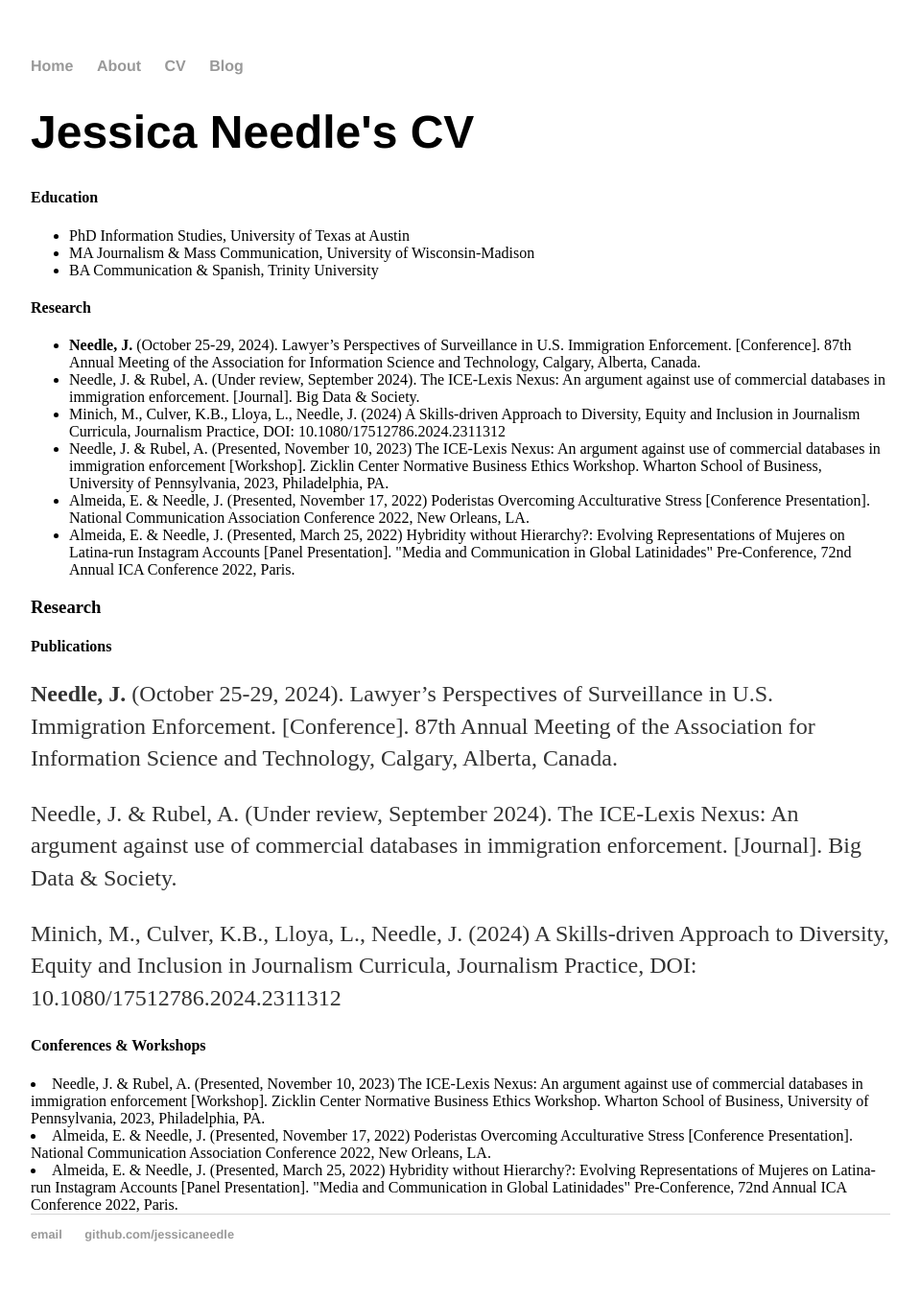
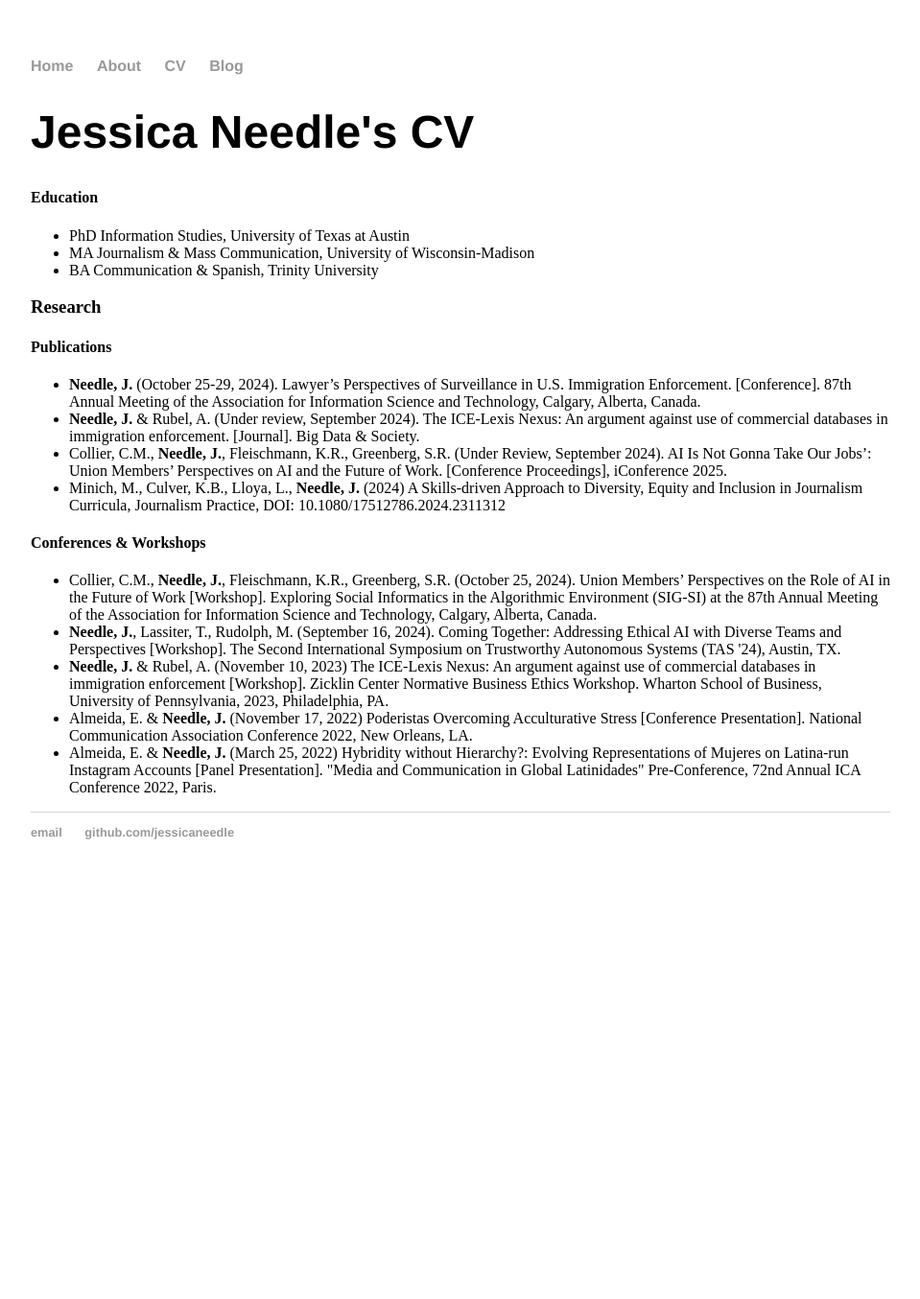
Before and after one commit to jessicaneedle/jessicaneedle.github.io, a Jekyll site: the page built from cv/index.html, in a window 1280 px wide. Shown: the whole page at 96% size, without its empty margins (160-1119 px from the left). Built offline with Jekyll 4.4.1, drawn with Linux system fonts in a browser that asks for light colours; after the commit the page ends 935 px from its top, so only the background shows below that.

Commit message:
Update index.html
updates content

```diff
--- a/cv/index.html
+++ b/cv/index.html
@@ -11,26 +11,22 @@ title: Jessica Needle
             <li>BA Communication & Spanish, Trinity University</li>
           </ul>
 
-	 <h4>Research</h4>
-          <ul>
+	 <h3>Research</h3>
+        <h4>Publications</h4>
+
+	<ul>
             <li><b>Needle, J.</b> (October 25-29, 2024). Lawyer’s Perspectives of Surveillance in U.S. Immigration Enforcement. [Conference]. 87th Annual Meeting of the Association for Information Science and Technology, Calgary, Alberta, Canada.</li>
-            <li>Needle, J. & Rubel, A. (Under review, September 2024). The ICE-Lexis Nexus: An argument against use of commercial databases in immigration enforcement. [Journal]. Big Data & Society.</li>
-            <li>Minich, M., Culver, K.B., Lloya, L., Needle, J. (2024) A Skills-driven Approach to Diversity, Equity and Inclusion in Journalism Curricula, Journalism Practice, DOI: 10.1080/17512786.2024.2311312</li>
-	    <li>Needle, J. & Rubel, A. (Presented, November 10, 2023) The ICE-Lexis Nexus: An argument against use of commercial databases in immigration enforcement [Workshop]. Zicklin Center Normative Business Ethics Workshop. Wharton School of Business, University of Pennsylvania, 2023, Philadelphia, PA. </li>
-	    <li>Almeida, E. & Needle, J. (Presented, November 17, 2022) Poderistas Overcoming Acculturative Stress [Conference Presentation]. National Communication Association Conference 2022, New Orleans, LA. </li>
-            <li>Almeida, E. & Needle, J. (Presented, March 25, 2022) Hybridity without Hierarchy?: Evolving Representations of Mujeres on Latina-run Instagram Accounts [Panel Presentation]. "Media and Communication in Global Latinidades" Pre-Conference, 72nd Annual ICA Conference 2022, Paris.</li>
+            <li><b>Needle, J.</b> & Rubel, A. (Under review, September 2024). The ICE-Lexis Nexus: An argument against use of commercial databases in immigration enforcement. [Journal]. Big Data & Society.</li>
+            <li>Collier, C.M., <b>Needle, J.</b>, Fleischmann, K.R., Greenberg, S.R. (Under Review, September 2024). AI Is Not Gonna Take Our Jobs’: Union Members’ Perspectives on AI and the Future of Work. [Conference Proceedings], iConference 2025.</li>
+	    <li>Minich, M., Culver, K.B., Lloya, L., <b>Needle, J.</b> (2024) A Skills-driven Approach to Diversity, Equity and Inclusion in Journalism Curricula, Journalism Practice, DOI: 10.1080/17512786.2024.2311312</li>
 	  </ul>
 
-	 <h3>Research</h3>
-
-	<h4>Publications</h4>
-	<p><b>Needle, J.</b> (October 25-29, 2024). Lawyer’s Perspectives of Surveillance in U.S. Immigration Enforcement. [Conference]. 87th Annual Meeting of the Association for Information Science and Technology, Calgary, Alberta, Canada.</p>
-       	<p>Needle, J. & Rubel, A. (Under review, September 2024). The ICE-Lexis Nexus: An argument against use of commercial databases in immigration enforcement. [Journal]. Big Data & Society.</p>
- 	<p>Minich, M., Culver, K.B., Lloya, L., Needle, J. (2024) A Skills-driven Approach to Diversity, Equity and Inclusion in Journalism Curricula, Journalism Practice, DOI: 10.1080/17512786.2024.2311312</p>
-
 	<h4>Conferences & Workshops</h4>
-	    <li>Needle, J. & Rubel, A. (Presented, November 10, 2023) The ICE-Lexis Nexus: An argument against use of commercial databases in immigration enforcement [Workshop]. Zicklin Center Normative Business Ethics Workshop. Wharton School of Business, University of Pennsylvania, 2023, Philadelphia, PA. </li>
-	    <li>Almeida, E. & Needle, J. (Presented, November 17, 2022) Poderistas Overcoming Acculturative Stress [Conference Presentation]. National Communication Association Conference 2022, New Orleans, LA. </li>
-            <li>Almeida, E. & Needle, J. (Presented, March 25, 2022) Hybridity without Hierarchy?: Evolving Representations of Mujeres on Latina-run Instagram Accounts [Panel Presentation]. "Media and Communication in Global Latinidades" Pre-Conference, 72nd Annual ICA Conference 2022, Paris.</li>
+	<ul>
+	    <li>Collier, C.M., <b>Needle, J.</b>, Fleischmann, K.R., Greenberg, S.R. (October 25, 2024). Union Members’ Perspectives on the Role of AI in the Future of Work [Workshop]. Exploring Social Informatics in the Algorithmic Environment (SIG-SI) at the 87th Annual Meeting of the Association for Information Science and Technology, Calgary, Alberta, Canada.</li>
+	    <li><b>Needle, J.</b>, Lassiter, T., Rudolph, M. (September 16, 2024). Coming Together: Addressing Ethical AI with Diverse Teams and Perspectives [Workshop]. The Second International Symposium on Trustworthy Autonomous Systems (TAS '24), Austin, TX.</li>
+	    <li><b>Needle, J.</b> & Rubel, A. (November 10, 2023) The ICE-Lexis Nexus: An argument against use of commercial databases in immigration enforcement [Workshop]. Zicklin Center Normative Business Ethics Workshop. Wharton School of Business, University of Pennsylvania, 2023, Philadelphia, PA.</li>
+	    <li>Almeida, E. & <b>Needle, J.</b> (November 17, 2022) Poderistas Overcoming Acculturative Stress [Conference Presentation]. National Communication Association Conference 2022, New Orleans, LA. </li>
+            <li>Almeida, E. & <b>Needle, J.</b> (March 25, 2022) Hybridity without Hierarchy?: Evolving Representations of Mujeres on Latina-run Instagram Accounts [Panel Presentation]. "Media and Communication in Global Latinidades" Pre-Conference, 72nd Annual ICA Conference 2022, Paris.</li>
 	  </ul>
 </div><!-- /.blurb -->
```
